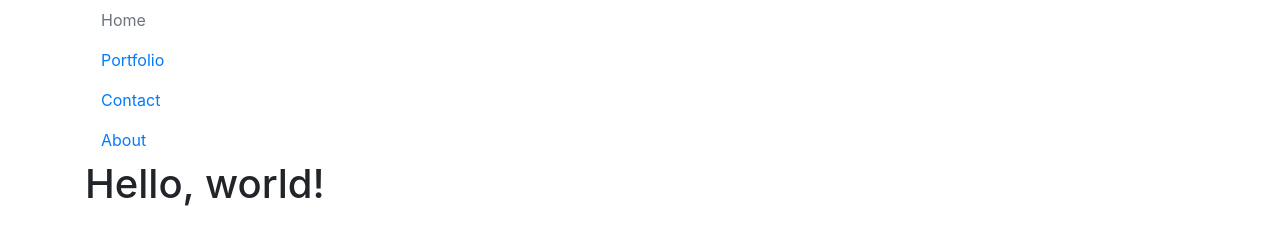
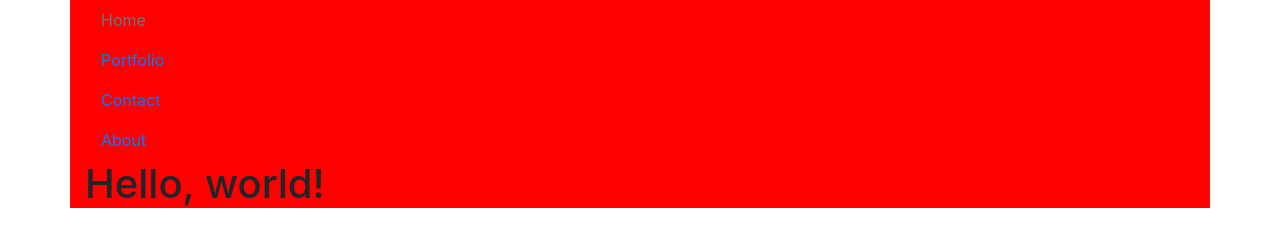
Before and after one commit to jjberg83/bootstrapPractice, a plain HTML site: page navs/index.html in a window 1280 px wide. Drawn offline with nearby package versions, Linux system fonts and the light colour scheme.

Commit message:
Adding CSS folder with css file to NAVS folder

```diff
--- /dev/null
+++ b/css/additional.css
@@ -0,0 +1,3 @@
+.container {
+    background: red;
+}
--- a/navs/index.html
+++ b/navs/index.html
@@ -8,6 +8,7 @@
     <!-- Bootstrap CSS -->
     <link rel="stylesheet" href="https://stackpath.bootstrapcdn.com/bootstrap/4.3.1/css/bootstrap.min.css" integrity="sha384-ggOyR0iXCbMQv3Xipma34MD+dH/1fQ784/j6cY/iJTQUOhcWr7x9JvoRxT2MZw1T" crossorigin="anonymous">
 
+    <link rel="stylesheet" href="/css/additional.css">
     <title>Hello, world!</title>
   </head>
   <body>
```
